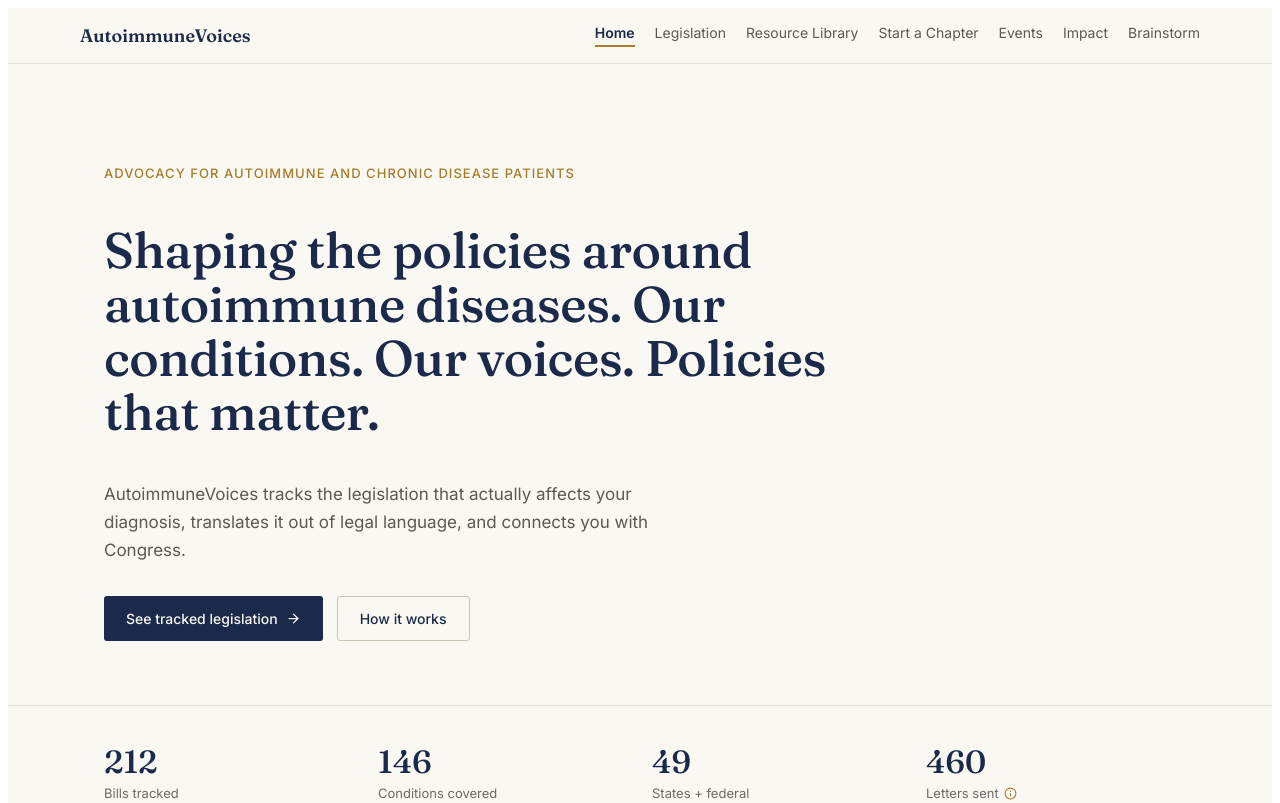
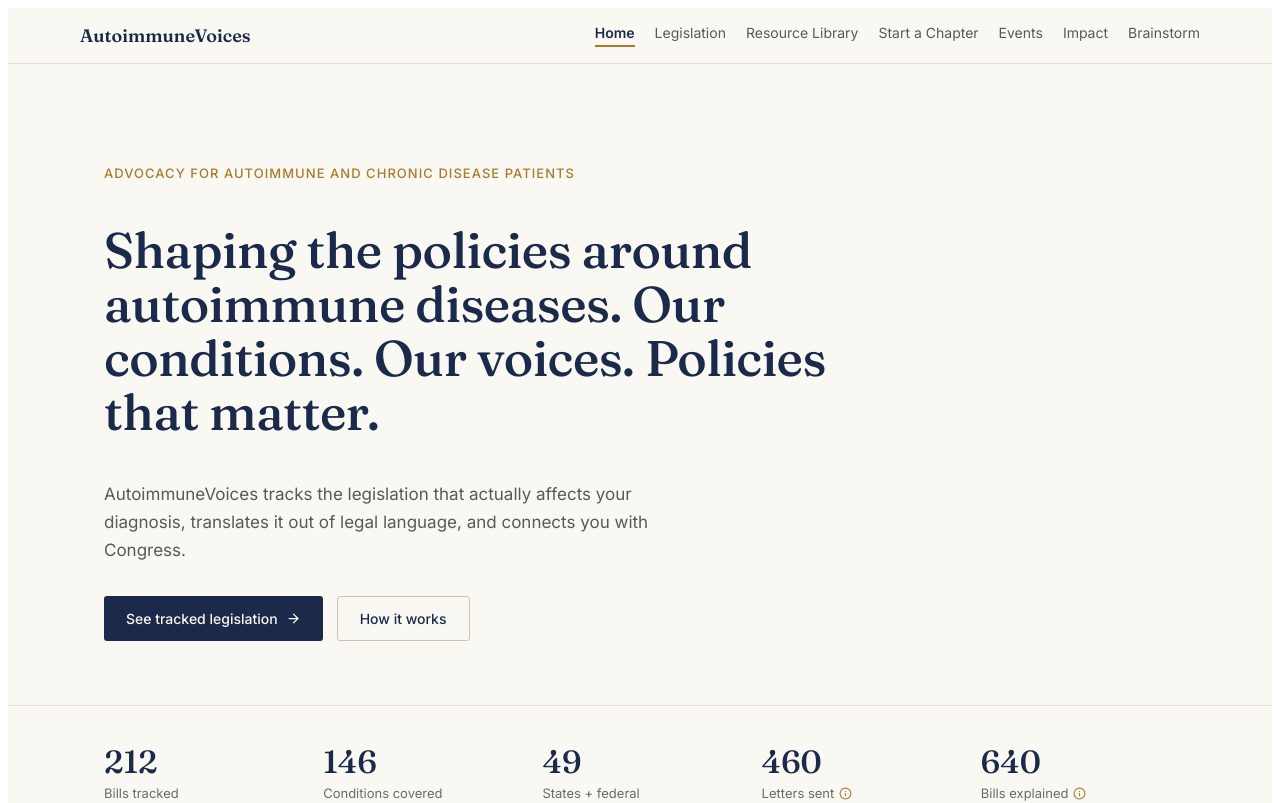
Before and after one commit to AadyaS26/patient-voice-coalition, a React (Vite) app: page / in a window 1280 px wide. Shown: the top 803 px of the page. Built offline with nearby package versions, Linux system fonts and the light colour scheme; no server answers.

Commit message:
Update Home.jsx

```diff
--- a/src/pages/Home.jsx
+++ b/src/pages/Home.jsx
@@ -105,12 +105,21 @@ export default function PatientVoiceCoalition() {
   const [letters, setLetters] = useState(null);
   const [billsTracked, setBillsTracked] = useState(null);
   const [statesCovered, setStatesCovered] = useState(null);
-  const [showLettersInfo, setShowLettersInfo] = useState(false);
+  const [billsExplained, setBillsExplained] = useState(null);
+  // One shared object for every stat's "explained" toggle, keyed by label,
+  // instead of a separate boolean per stat.
+  const [openInfo, setOpenInfo] = useState({});
+  const toggleInfo = (label) => setOpenInfo((prev) => ({ ...prev, [label]: !prev[label] }));
 
   // Floor for the letters-sent counter. The live count comes from the
   // Upstash counter, but if it's ever unreachable or reset, we don't want
   // the number on the homepage to drop below what's already been sent.
   const LETTERS_FLOOR = 460;
+
+  // Floor for the bills-explained counter — separate from "Bills tracked".
+  // This one counts how many times someone has opened a plain-language
+  // bill summary, not how many bills we're monitoring.
+  const BILLS_EXPLAINED_FLOOR = 640;
 
   const CURATED_BILLS = 212;
   const CURATED_STATES = ["AL", "AK", "AZ", "AR", "CA", "CO", "CT", "FL", "GA", "HI", "ID", "IL", "IN", "IA", "KS", "KY", "LA", "ME", "MD", "MA", "MI", "MN", "MS", "MO", "MT", "NE", "NV", "NH", "NJ", "NM", "NY", "NC", "ND", "OH", "OK", "OR", "PA", "RI", "SC", "SD", "TN", "TX", "UT", "VT", "VA", "WA", "WV", "WI", "WY"];
@@ -126,6 +135,26 @@ export default function PatientVoiceCoalition() {
       }
     })();
   }, []);
+
+  React.useEffect(() => {
+    (async () => {
+      try {
+        const res = await fetch("/api/counter?key=bills-explained");
+        const data = await res.json();
+        setBillsExplained(Math.max(data.value || 0, BILLS_EXPLAINED_FLOOR));
+      } catch {
+        setBillsExplained(BILLS_EXPLAINED_FLOOR);
+      }
+    })();
+  }, []);
+
+  // Fired whenever someone opens a bill's plain-language summary. Increments
+  // the shared counter and updates the number on screen immediately, without
+  // waiting on the network response.
+  const handleSummaryOpened = () => {
+    setBillsExplained((prev) => (prev === null ? BILLS_EXPLAINED_FLOOR + 1 : prev + 1));
+    fetch("/api/counter?key=bills-explained&action=increment").catch(() => {});
+  };
 
   React.useEffect(() => {
     (async () => {
@@ -233,7 +262,16 @@ export default function PatientVoiceCoalition() {
             { n: billsTracked === null ? "—" : billsTracked, l: "Bills tracked" },
             { n: 146, l: "Conditions covered" },
             { n: statesCovered === null ? "—" : statesCovered, l: "States + federal" },
-            { n: letters === null ? "—" : letters, l: "Letters sent", explainable: true },
+            {
+              n: letters === null ? "—" : letters,
+              l: "Letters sent",
+              explanation: "Every letter a patient sends to a legislator through our plain-language bill summaries, counted the moment it's sent.",
+            },
+            {
+              n: billsExplained === null ? "—" : billsExplained,
+              l: "Bills explained",
+              explanation: "Every time someone opens a bill's plain-language summary to see what it actually means for them.",
+            },
           ].map((s) => (
             <div key={s.l}>
               <div style={{ fontFamily: "Fraunces, serif", fontSize: 32, color: "#1B2A4A", fontWeight: 500 }}>
@@ -241,11 +279,11 @@ export default function PatientVoiceCoalition() {
               </div>
               <div style={{ fontSize: 13, color: "#6B6A64", marginTop: 4, display: "flex", alignItems: "center", gap: 5 }}>
                 {s.l}
-                {s.explainable && (
+                {s.explanation && (
                   <button
                     type="button"
-                    onClick={() => setShowLettersInfo((v) => !v)}
-                    aria-expanded={showLettersInfo}
+                    onClick={() => toggleInfo(s.l)}
+                    aria-expanded={!!openInfo[s.l]}
                     style={{
                       display: "inline-flex",
                       alignItems: "center",
@@ -260,9 +298,9 @@ export default function PatientVoiceCoalition() {
                   </button>
                 )}
               </div>
-              {s.explainable && showLettersInfo && (
+              {s.explanation && openInfo[s.l] && (
                 <p style={{ fontSize: 12.5, lineHeight: 1.55, color: "#8A8880", marginTop: 8, maxWidth: 200 }}>
-                  Every letter a patient sends to a legislator through our plain-language bill summaries, counted the moment it's sent.
+                  {s.explanation}
                 </p>
               )}
             </div>
@@ -321,6 +359,7 @@ export default function PatientVoiceCoalition() {
                   href={b.url}
                   target="_blank"
                   rel="noreferrer"
+                  onClick={handleSummaryOpened}
                   style={{
                     fontSize: 13,
                     fontWeight: 500,
```
